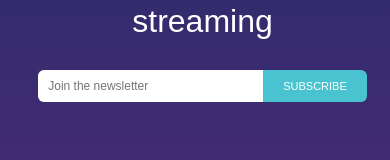
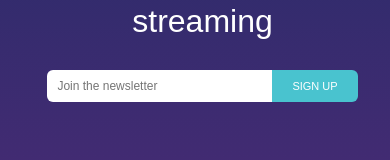
Before and after one commit to knabe/stream-web, a React (Create React App) app: page / in a window 390 px wide. Shown: the part 347-507 px from the top of the page. Built offline with nearby package versions, Linux system fonts and the light colour scheme; the HTML template or start-up script is replaced by a standard one.

Commit message:
[wip] Responsive styles added, pt2

```diff
--- a/src/components/Footer.js
+++ b/src/components/Footer.js
@@ -15,11 +15,11 @@ class Footer extends Component {
             <img src={logo} alt="Stream" />
             2017 Stream - All Rights Reserved
         </div>
-          <div className="col-xs-12 col-sm-4 col-lg-5 text-right">
+          <div className="col-xs-12 col-sm-4 text-right">
             <a href="">Terms & Conditions</a>
             <a href="">Privacy Policy</a>
         </div>
-        <div className="col-xs-12 col-sm-2 col-lg-1 text-right">
+        <div className="col-xs-12 col-sm-2 text-right">
             <a href=""><img src={iconFacebook} alt="" /></a>
             <a href=""><img src={iconTwitter} alt="" /></a>
             <a href=""><img src={iconInstagram} alt="" /></a>
--- a/src/components/Intro.css
+++ b/src/components/Intro.css
@@ -12,7 +12,7 @@
     margin-bottom: 30px;
 }
 
-.Intro_content input {
+.Intro_content input[type="email"] {
     border: none;
     padding: 9px 10px;
     border-radius: 6px 0 0 6px;
@@ -20,7 +20,7 @@
     min-width: 60%;
 }
 
-.Intro_content button {
+.Intro_content .btn {
     border: none;
     border-radius: 0 6px 6px 0;
     background: #49c3cf;
@@ -30,6 +30,7 @@
     font-weight: 400;
     font-size: 11px;
     max-width: 39%;
+    margin-top: -1px;
 }
 
 .Intro_image {
--- a/src/components/Intro.js
+++ b/src/components/Intro.js
@@ -10,8 +10,28 @@ class Intro extends Component {
       <div className="Intro container">
         <div className="Intro_content col-xs-12 col-sm-6 text-left">
             <h1>An economic backbone <br/>for decentralized streaming</h1>
-            <input type="email" id="subscribe" placeholder="Join the newsletter" />
-            <button>Subscribe</button>
+
+            <form
+                action="//streamtoken.us16.list-manage.com/subscribe/post?u=49ecf8f7f89364a4855ae2e16&amp;id=526955045c"
+                method="post"
+                className="validate"
+                target="_blank"
+                noValidate>
+
+                <input
+                    type="email"
+                    value=""
+                    name="EMAIL"
+                    className="email"
+                    id="mce-EMAIL"
+                    placeholder="Join the newsletter"/>
+
+                <input
+                    type="submit"
+                    value="Sign Up"
+                    className="btn"/>
+            </form>
+
         </div>
         <div className="Intro_image col-xs-12 col-sm-6 text-right">
             <img src={img} alt="" />
```
